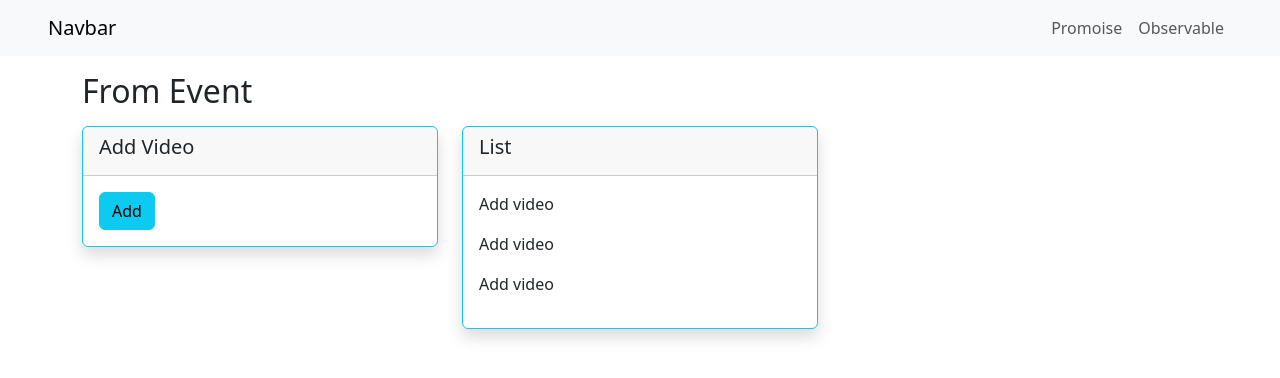
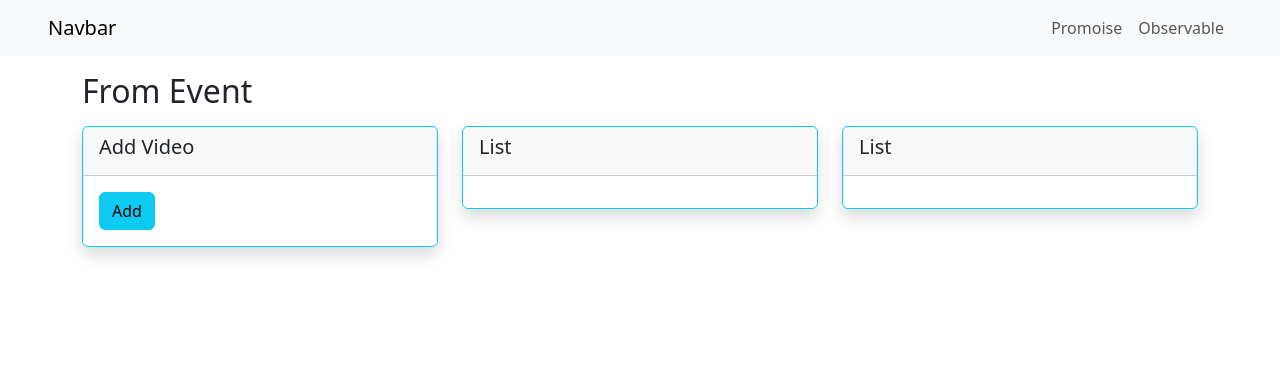
Before and after one commit to s0haibzafar/RxjsConcept, an Angular app: page /observable/from-event in a window 1280 px wide. Shown: the top 378 px of the page. Built offline with nearby package versions, Linux system fonts and the light colour scheme.

Commit message:
Implement fromEvent observable

```diff
--- a/src/app/nobservable/from-event/from-event.component.html
+++ b/src/app/nobservable/from-event/from-event.component.html
@@ -10,7 +10,7 @@
                 </div>
                 <div class="card-body">
                     <div class="d-flex  justify-content-start">
-                        <button class="btn btn-info">
+                        <button #addBtn class="btn btn-info">
                            Add
                         </button>
                     </div>
@@ -25,10 +25,20 @@
                     <h5>List</h5>
                 </div>
                 <div class="card-body">
-                    <div class="">
-                        <p>Add video </p>
-                        <p>Add video </p>
-                        <p>Add video </p>
+                    <div id="elContainer" >
+                    </div>
+                </div>
+            </div>
+            <!--  -->
+        </div>
+        <div class="col-md-4">
+             <!--  -->
+             <div class="card shadow border-info">
+                <div class="card-header">
+                    <h5>List</h5>
+                </div>
+                <div class="card-body">
+                    <div id="elContainer2" >
                     </div>
                 </div>
             </div>
--- a/src/app/nobservable/from-event/from-event.component.ts
+++ b/src/app/nobservable/from-event/from-event.component.ts
@@ -1,16 +1,34 @@
-import { Component, OnInit } from '@angular/core';
+import { AfterContentInit, AfterViewInit, Component, ElementRef, OnInit, ViewChild } from '@angular/core';
+import { fromEvent } from 'rxjs';
+import { DesignUtilityService } from 'src/app/appServices/design-utility.service';
 
 @Component({
   selector: 'app-from-event',
   templateUrl: './from-event.component.html',
   styleUrls: ['./from-event.component.css']
 })
-export class FromEventComponent implements OnInit {
+export class FromEventComponent implements OnInit, AfterViewInit {
 
-  constructor() { }
+  @ViewChild('addBtn') addBtn!:ElementRef ;
+
+
+  constructor(private _designUtilityService: DesignUtilityService) {
+   }
 
   ngOnInit(): void {
   }
 
+  ngAfterViewInit(): void {
+    let count = 1;
+    fromEvent(this.addBtn.nativeElement, 'click').subscribe((data)=>{
+      let value  = 'Video '+ count++;
+      // console.log(value);
+      this._designUtilityService.print(value, 'elContainer');
+      this._designUtilityService.print(value, 'elContainer2');
+    });
+  }
+
+
+
 
 }
```
